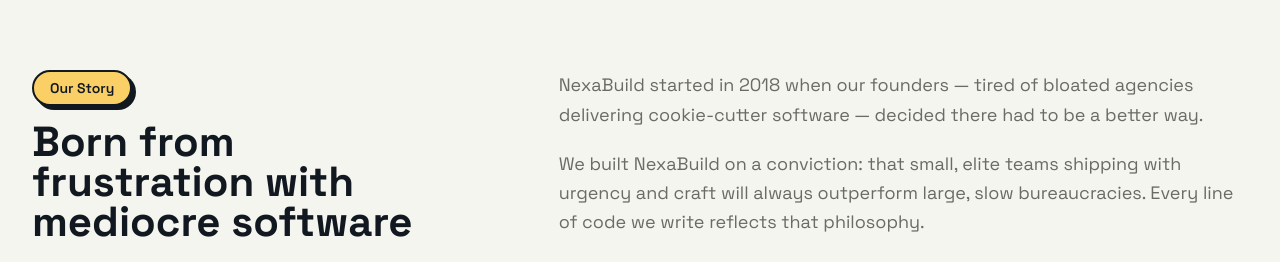
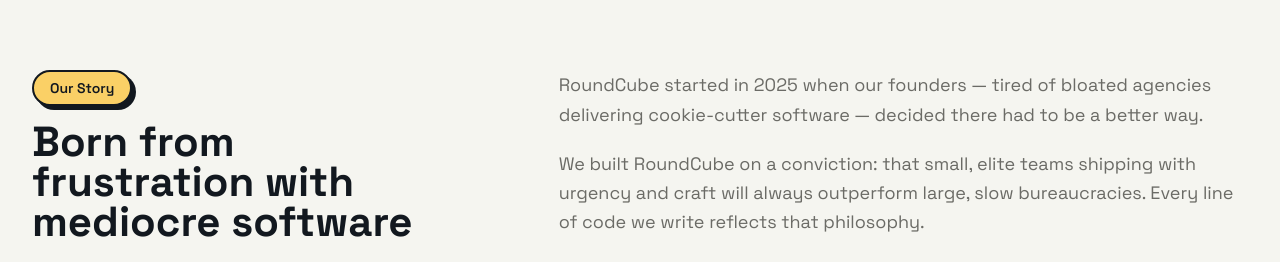
Before and after one commit to pixelbytesam/roundcube, a React (Vite) app: page /about in a window 1280 px wide. Shown: the part 538-800 px from the top of the page. Built offline with nearby package versions, Linux system fonts and the light colour scheme; a web font is replaced by a local one.

Commit message:
changed about page content

```diff
--- a/src/pages/About.tsx
+++ b/src/pages/About.tsx
@@ -61,10 +61,10 @@
           <div className="lg:col-span-7">
             <div className="space-y-5 text-brand-gray-500 text-lg leading-relaxed text-pretty">
               <p>
-                NexaBuild started in 2018 when our founders — tired of bloated agencies delivering cookie-cutter software — decided there had to be a better way.
+                RoundCube started in 2025 when our founders — tired of bloated agencies delivering cookie-cutter software — decided there had to be a better way.
               </p>
               <p>
-                We built NexaBuild on a conviction: that small, elite teams shipping with urgency and craft will always outperform large, slow bureaucracies. Every line of code we write reflects that philosophy.
+                We built RoundCube on a conviction: that small, elite teams shipping with urgency and craft will always outperform large, slow bureaucracies. Every line of code we write reflects that philosophy.
               </p>
               <p>
                 Six years later, we've shipped 120+ products across fintech, health-tech, e-commerce, and SaaS — with a client satisfaction rate that speaks for itself.
```
